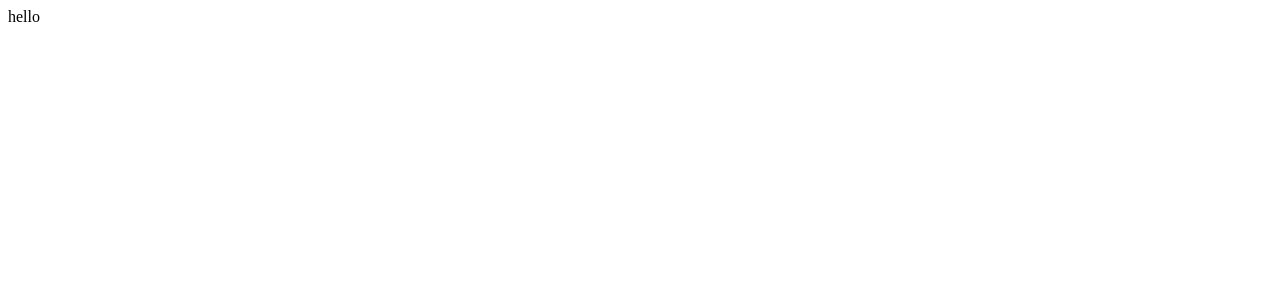
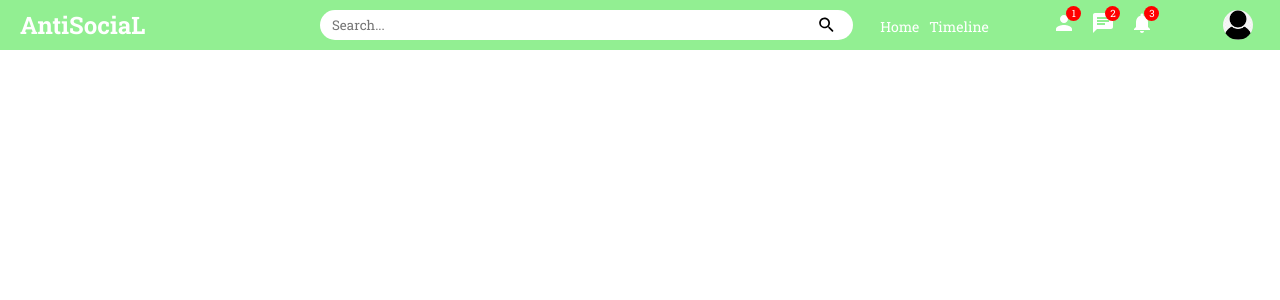
Before and after one commit to pasta022/AntiSociaL, a React (Create React App) app: page / in a window 1280 px wide. Shown: the top 300 px of the page. Built offline with nearby package versions, Linux system fonts and the light colour scheme.

Commit message:
feat: created the homepag and top bar menu for the social media app

```diff
--- a/package.json
+++ b/package.json
@@ -3,6 +3,10 @@
   "version": "0.1.0",
   "private": true,
   "dependencies": {
+    "@emotion/react": "^11.10.5",
+    "@emotion/styled": "^11.10.5",
+    "@mui/icons-material": "^5.11.0",
+    "@mui/material": "^5.11.7",
     "@testing-library/jest-dom": "^5.16.5",
     "@testing-library/react": "^13.4.0",
     "@testing-library/user-event": "^13.5.0",
--- a/public/index.html
+++ b/public/index.html
@@ -8,6 +8,7 @@
       name="description"
       content="Web site created using create-react-app"
     />
+    <link rel="stylesheet" href="style.css">
     <link rel="preconnect" href="https://fonts.googleapis.com">
     <link rel="preconnect" href="https://fonts.gstatic.com" crossorigin>
     <link href="https://fonts.googleapis.com/css2?family=Roboto+Slab:wght@300;400;700;900&display=swap" rel="stylesheet">
--- a/src/App.js
+++ b/src/App.js
@@ -1,10 +1,8 @@
-
+import Home from "./pages/home/home";
 
 function App() {
   return (
-    <div>
-      hello
-    </div>
+    <Home />
   );
 }
 
--- /dev/null
+++ b/src/components/topbar/topbar.css
@@ -0,0 +1,98 @@
+.topbarContainer{
+    height: 50px;
+    width: 100%;
+    background-color: rgb(146, 239, 146);
+    display: flex;
+    align-items: center;
+    position: sticky;
+    top: 0;
+}
+
+.topbarLeft{
+    flex: 3;
+}
+
+.topbarLogo{
+    font-size: 24px;
+    margin-left: 20px;
+    font-weight: bold;
+    color: white;
+    cursor: pointer;
+}
+
+.topbarCenter{
+    flex: 5;
+}
+
+.searchBar{
+    width: 100%;
+    height: 30px;
+    background-color: #fff;
+    border-radius: 30px;
+    display: flex;
+    align-items: center;
+}
+
+.topbarSearchInput{
+    border: none;
+    width: 90%;
+    margin-left: 10px;
+}
+
+.topbarSearchInput:focus{
+    outline: none;
+}
+
+.searchIcon{
+    font-size: 20px !important;
+    width: 10% !important;
+    margin-left: 10px;
+}
+
+.topbarRight{
+    flex: 4;
+    display: flex;
+    align-items: center;
+    justify-content: space-around;
+    color: white;
+}
+
+.topbarLink{
+    margin-right: 10px;
+    font-size: 14px;
+    cursor: pointer;
+}
+
+.topbarIcons{
+    display: flex;
+}
+
+.topbarIconItems{
+    margin-right: 15px;
+    cursor: pointer;
+    position: relative;
+}
+
+.topbarIconBadge{
+    width: 15px;
+    height: 15px;
+    background-color: red;
+    border-radius: 50%;
+    color: white;
+    position: absolute;
+    top: -5px;
+    right: -5px;
+    display: flex;
+    align-items: center;
+    justify-content: center;
+    font-size: 10px;
+
+}
+
+.topbarProfilePicture{
+    height: 30px;
+    width: 30px;
+    border-radius: 50%;
+    object-fit: cover;
+    cursor: pointer;
+}
--- /dev/null
+++ b/src/components/topbar/topbar.jsx
@@ -0,0 +1,40 @@
+import "./topbar.css";
+import { SearchRounded, Person, Chat, Notifications } from "@mui/icons-material"
+const TopBar = () => {
+  return (
+    <div className="topbarContainer">
+      <div className="topbarLeft">
+            <span className="topbarLogo">AntiSociaL</span>
+      </div>
+      <div className="topbarCenter">
+            <div className="searchBar">
+                <input type='search' placeholder="Search..." className="topbarSearchInput" />
+                <SearchRounded className="searchIcon"/>
+            </div>
+      </div>
+      <div className="topbarRight">
+            <div className="topbarLinks">
+                <span className="topbarLink">Home</span>
+                <span className="topbarLink">Timeline</span>
+            </div>
+            <div className="topbarIcons">
+                <div className="topbarIconItems">
+                    <Person />
+                    <span className="topbarIconBadge">1</span>
+                </div>
+                <div className="topbarIconItems">
+                    <Chat />
+                    <span className="topbarIconBadge">2</span>
+                </div>
+                <div className="topbarIconItems">
+                    <Notifications />
+                    <span className="topbarIconBadge">3</span>
+                </div>
+            </div>
+            <img src="/assets/person/10.png" alt="avi" className="topbarProfilePicture" />
+      </div>
+    </div>
+  );
+};
+
+export default TopBar;
--- /dev/null
+++ b/src/pages/home/home.js
@@ -0,0 +1,10 @@
+import React from 'react';
+import TopBar from '../../components/topbar/topbar';
+
+const Home = () => {
+    return (
+        <TopBar />
+    );
+}
+
+export default Home;
```
Also changed, not shown: src/pages/home/home.css (added), 1 other file (tests, documents, lock files or other folders).
